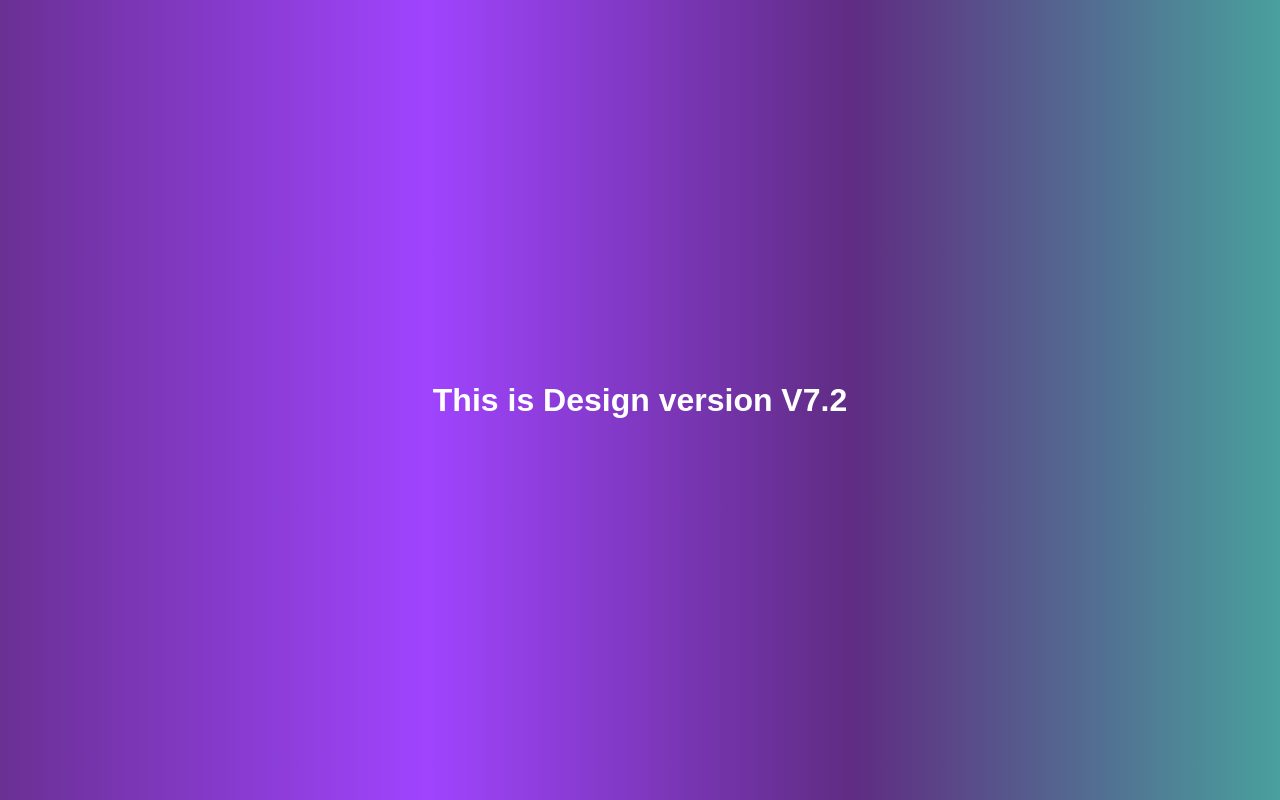
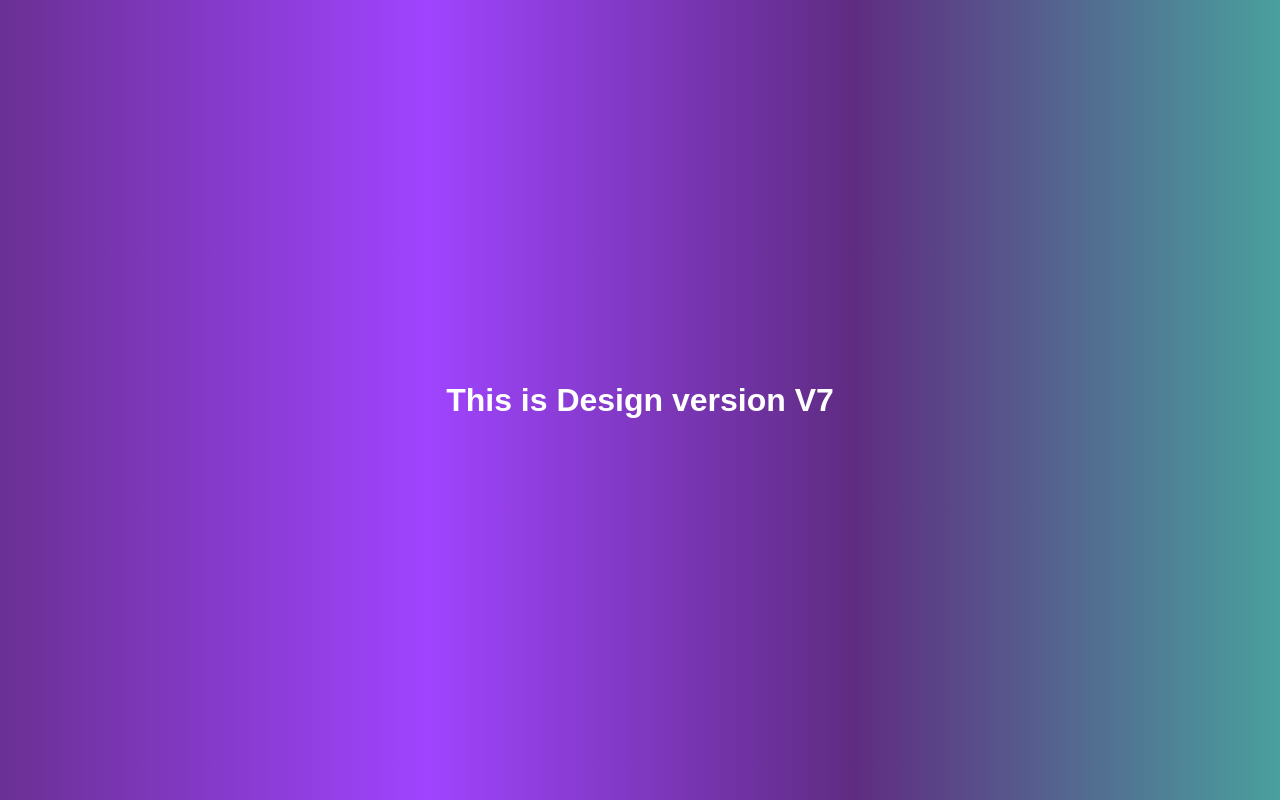
Before and after one commit to Goldy9426/myrepo, a plain HTML site: page index.html in a window 1280 px wide. Drawn offline with Linux system fonts and the light colour scheme.

Commit message:
Version 7 only updated

```diff
--- a/index.html
+++ b/index.html
@@ -7,6 +7,6 @@
     <title>Document</title>
 </head>
 <body>
-    <h1>This is Design version V7.2</h1>
+    <h1>This is Design version V7</h1>
 </body>
 </html>
```
